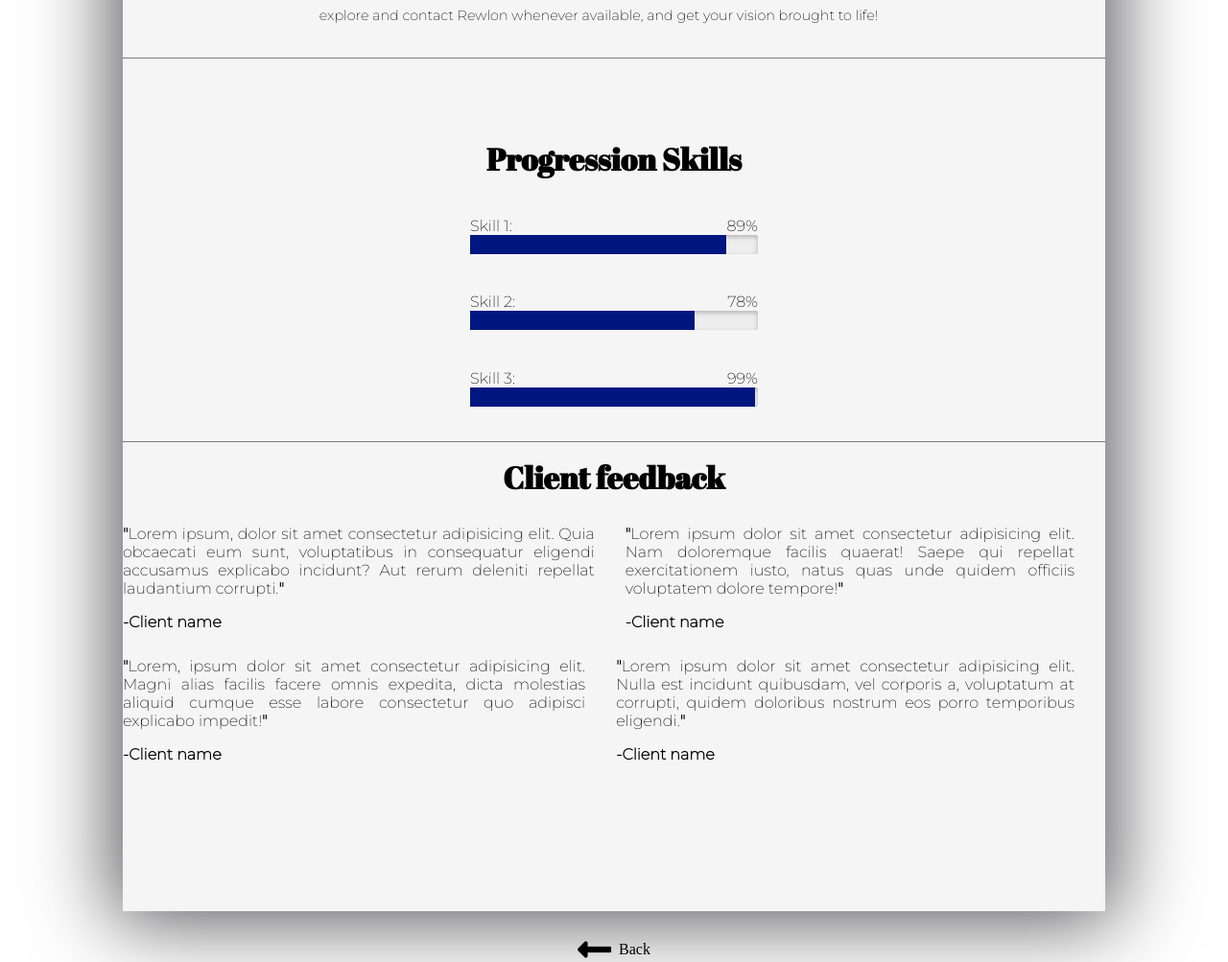
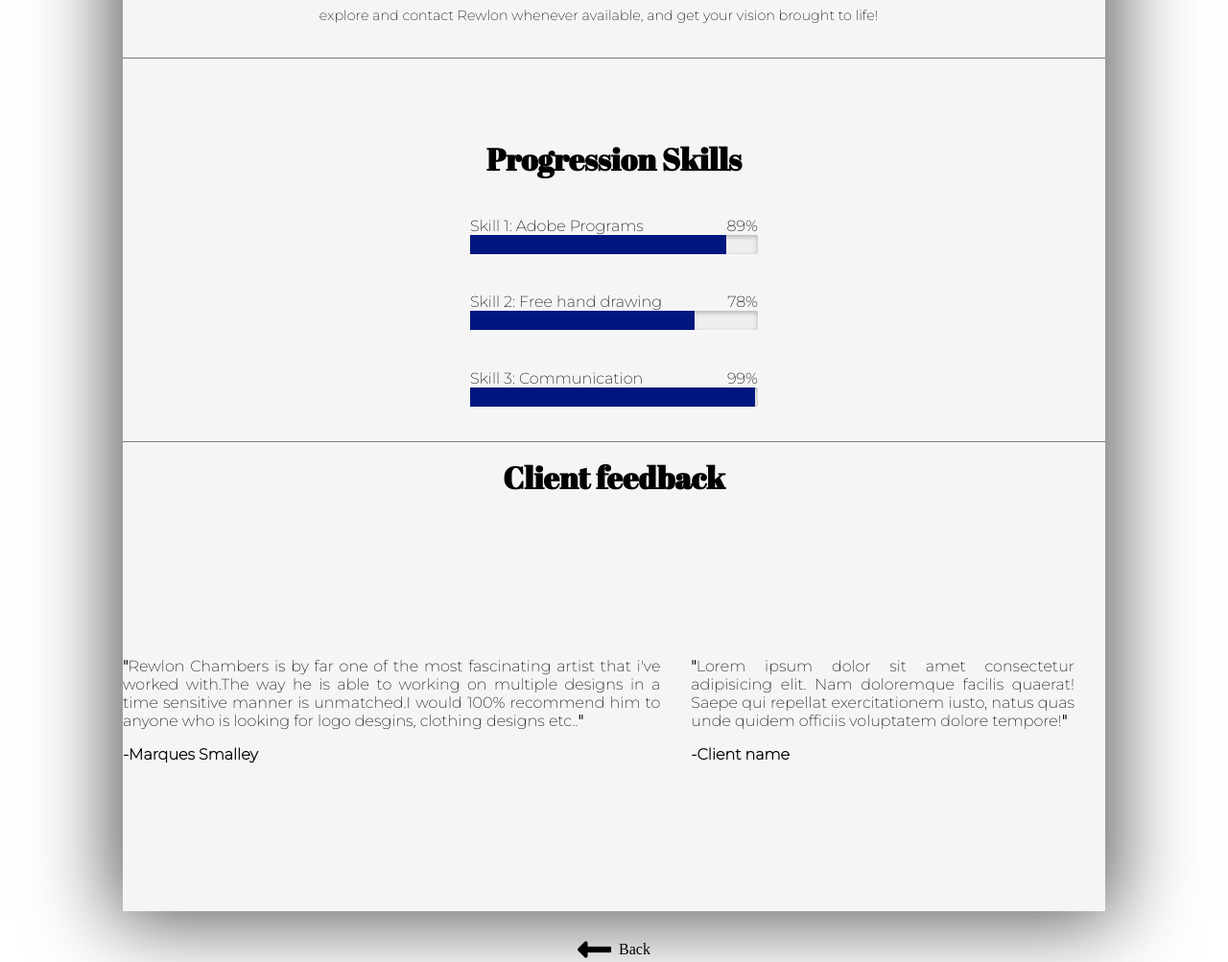
Before and after one commit to Marquessmalley/rewlonChambers, a Node server app: page /about in a window 1280 px wide. Shown: the part 613-1616 px from the top of the page at 96% size. Run offline with Node 20, Linux system fonts and the light colour scheme; some libraries are stand-ins or nearby versions.

Commit message:
About update

```diff
--- a/views/about.ejs
+++ b/views/about.ejs
@@ -35,7 +35,7 @@
       <h1>Progression Skills</h1>
       <div class="skill ">
         <div class="skill-desc">
-           <p>Skill 1:</p>
+           <p>Skill 1: Adobe Programs</p>
           <p>89%</p>
         </div>
         <progress  value="89" max="100">
@@ -47,14 +47,14 @@
       </div>
       <div class=" skill ">
         <div class="skill-desc">
-          <p>Skill 2:</p>
+          <p>Skill 2: Free hand drawing</p>
          <p>78%</p>
        </div>
         <progress  value="78" max="100"></progress>
       </div>
       <div class=" skill ">
         <div class="skill-desc">
-          <p>Skill 3:</p>
+          <p>Skill 3: Communication</p>
          <p>99%</p>
        </div>
           <progress  value="99" max="100"></progress>
@@ -68,15 +68,15 @@
       <h1>Client feedback</h1>
       <div class="test-container">
         <div class="test-desc">
-        <p><b>"</b>Lorem ipsum, dolor sit amet consectetur adipisicing elit. Quia obcaecati eum sunt, voluptatibus in consequatur eligendi accusamus explicabo incidunt? Aut rerum deleniti repellat laudantium corrupti.<b>"</b></p>
-        <p><b> -Client name</b></p>
+        <p><b>"</b>Rewlon Chambers is by far one of the most fascinating artist that i've worked with.The way he is able to working on multiple designs in a time sensitive manner is unmatched.I would 100% recommend him to anyone who is looking for logo desgins, clothing designs etc..<b>"</b></p>
+        <p><b> -Marques Smalley</b></p>
       </div>
       <div class="test-desc">
         <p><b>"</b>Lorem ipsum dolor sit amet consectetur adipisicing elit. Nam doloremque facilis quaerat! Saepe qui repellat exercitationem iusto, natus quas unde quidem officiis voluptatem dolore tempore!<b>"</b></p>
         <p><b> -Client name</b></p>
         </div>
       </div>
-      <div class="test-container">
+      <!-- <div class="test-container">
         <div class="test-desc">
         <p><b>"</b>Lorem, ipsum dolor sit amet consectetur adipisicing elit. Magni alias facilis facere omnis expedita, dicta molestias aliquid cumque esse labore consectetur quo adipisci explicabo impedit!<b>"</b></p>
         <p> <b>-Client name</b></p>
@@ -86,7 +86,7 @@
         <p><b>"</b>Lorem ipsum dolor sit amet consectetur adipisicing elit. Nulla est incidunt quibusdam, vel corporis a, voluptatum at corrupti, quidem doloribus nostrum eos porro temporibus eligendi.<b>"</b></p>
         <p><b> -Client name</b></p>
         </div>
-      </div>
+      </div> -->
 
     </div>
   </div>
```
